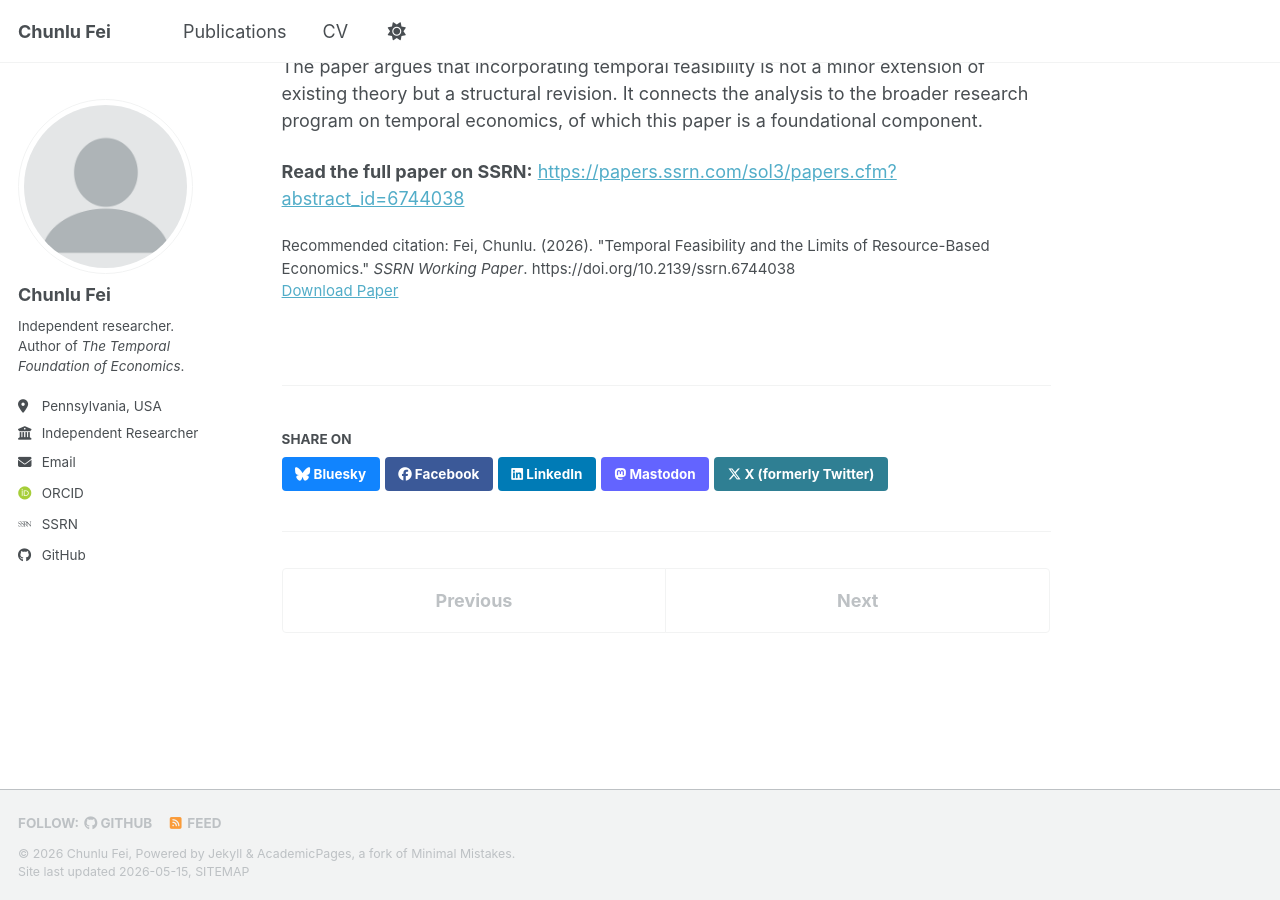
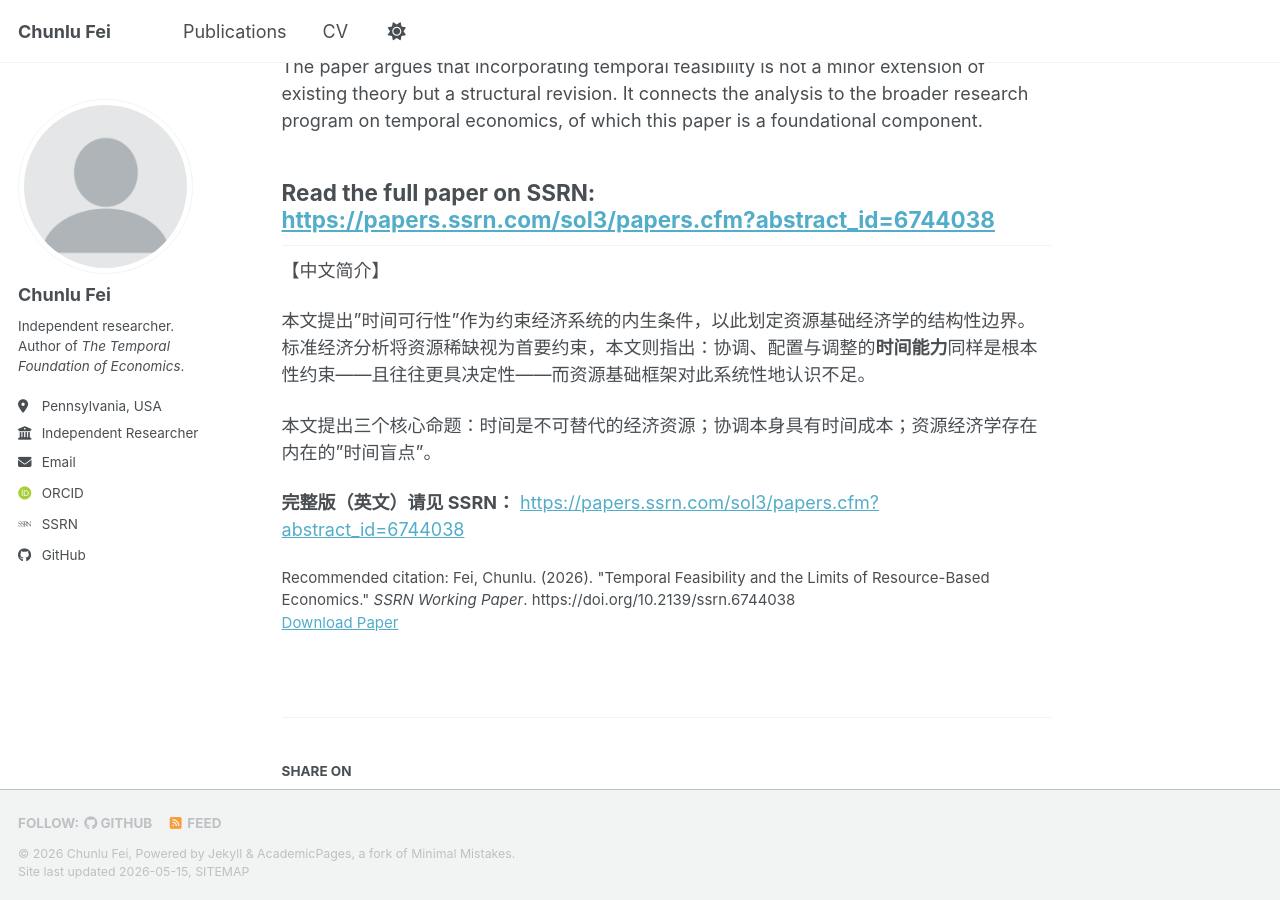
Before and after one commit to chunlufei/chunlufei.github.io, a Jekyll site: the page built from _publications/2026-05-10-temporal-feasibility-resource-economics.md, in a window 1280 px wide and 900 px high, scrolled down 766 px. Built offline with Jekyll 4.4.1, drawn with Linux system fonts in a browser that asks for light colours; some web fonts are replaced; a script bundle is joined from its source files by our own code; library files that are not in the unit come from our copies.

Commit message:
Update 2026-05-10-temporal-feasibility-resource-economics.md

```diff
--- a/_publications/2026-05-10-temporal-feasibility-resource-economics.md
+++ b/_publications/2026-05-10-temporal-feasibility-resource-economics.md
@@ -21,3 +21,13 @@ The paper develops three claims:
 The paper argues that incorporating temporal feasibility is not a minor extension of existing theory but a structural revision. It connects the analysis to the broader research program on temporal economics, of which this paper is a foundational component.
 
 **Read the full paper on SSRN:** [https://papers.ssrn.com/sol3/papers.cfm?abstract_id=6744038](https://papers.ssrn.com/sol3/papers.cfm?abstract_id=6744038)
+---
+
+【中文简介】
+
+本文提出"时间可行性"作为约束经济系统的内生条件，以此划定资源基础经济学的结构性边界。标准经济分析将资源稀缺视为首要约束，本文则指出：协调、配置与调整的**时间能力**同样是根本性约束——且往往更具决定性——而资源基础框架对此系统性地认识不足。
+
+本文提出三个核心命题：时间是不可替代的经济资源；协调本身具有时间成本；资源经济学存在内在的"时间盲点"。
+
+**完整版（英文）请见 SSRN：**
+[https://papers.ssrn.com/sol3/papers.cfm?abstract_id=6744038](https://papers.ssrn.com/sol3/papers.cfm?abstract_id=6744038)
```
